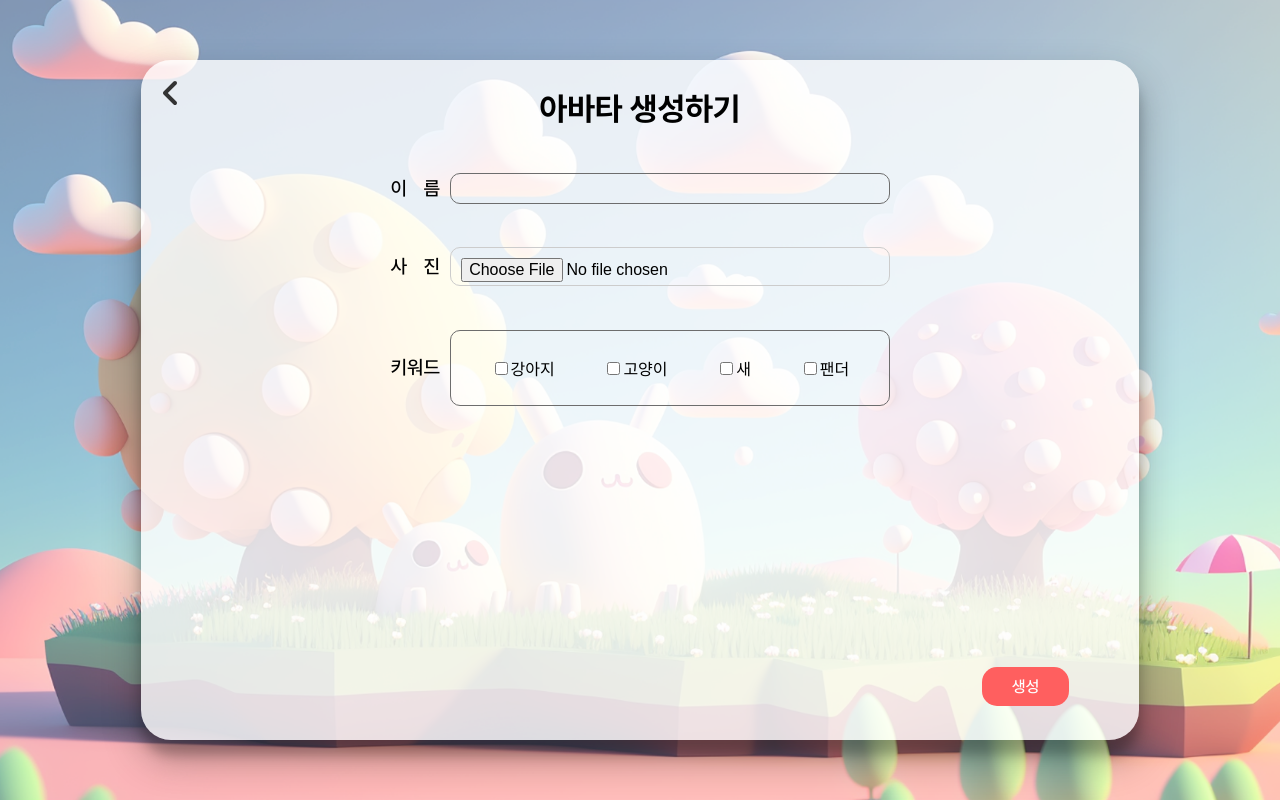
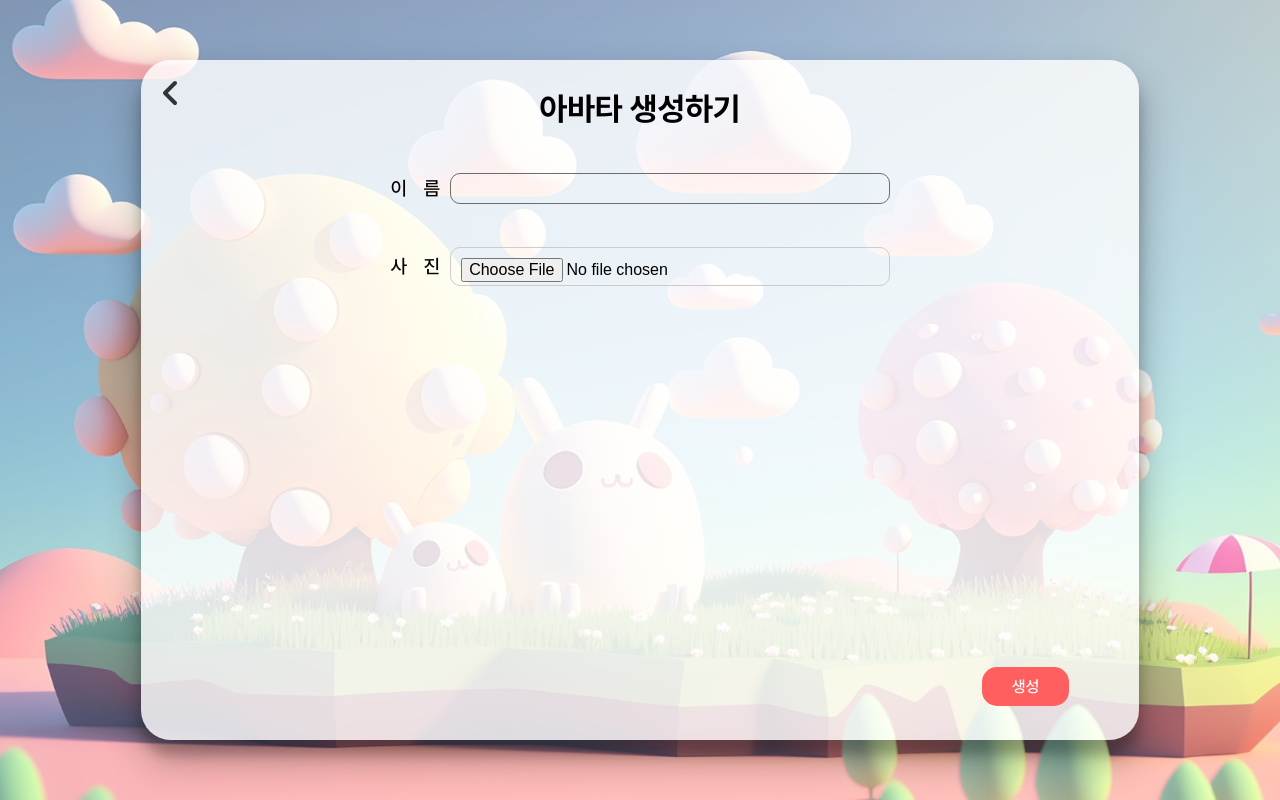
Before and after one commit to homoonshi/FeedMe, a React (Create React App) app in the folder Front-feedme/: page /CreatureCreate in a window 1280 px wide. Built offline with nearby package versions, Linux system fonts and the light colour scheme; what react-social-login-buttons would draw is missing.

Commit message:
Fix: Signup, CreateCreature, CreatureResult

```diff
--- a/Front-feedme/src/api/Api.js
+++ b/Front-feedme/src/api/Api.js
@@ -14,6 +14,8 @@ API.interceptors.request.use(
         const token = sessionStorage.getItem('accessToken');
         if (token) {
             config.headers['Authorization'] = token;  // Bearer 없이 토큰 설정
+        } else {
+            console.log('토큰이 없습니다.');
         }
         return config;
     },
--- a/Front-feedme/src/components/Creature/CreatureCreate.css
+++ b/Front-feedme/src/components/Creature/CreatureCreate.css
@@ -51,6 +51,7 @@
   padding-top: 3%;
   padding-left: 25%;
   padding-right: 25%;
+  overflow-y: auto;
 }
 
 .CreatureCreateFormNicknameContainer {
--- a/Front-feedme/src/components/Creature/CreatureCreate.jsx
+++ b/Front-feedme/src/components/Creature/CreatureCreate.jsx
@@ -1,39 +1,99 @@
 import React, { useState } from 'react';
-import { Link } from 'react-router-dom';
+import { Link, useNavigate } from 'react-router-dom';
 import { FontAwesomeIcon } from '@fortawesome/react-fontawesome';
 import { faAngleLeft } from '@fortawesome/free-solid-svg-icons';
+import { useDispatch, useSelector } from 'react-redux';
+import { setCreatureName, setKeyword, addKeyword, removeKeyword, resetKeywords, } from '../../store/slice';
 import './CreatureCreate.css';
 import '../../assets/font/Font.css';
+import axios from 'axios';
 
-// function Checkbox({ children, disabled, checked, onChange }) {
-//   return (
-//     <label>
-//       <input
-//         type="checkbox"
-//         disabled={disabled}
-//         checked={checked}
-//         onChange={({ target: { checked } }) => onChange(checked)}
-//       />
-//       {children}
-//     </label>
-//   );
+const CreatureCreate = () => {
+  const navigate = useNavigate();
+  const dispatch = useDispatch();
+  const { creatureName, keyword, token } = useSelector((state) => state.auth);
+  const [photo, setPhoto] = useState(null); // local state로 photo 관리
+
+  const handleImageUpload = (e) => {
+    const fileUrl = e.target.files[0];
+    if (fileUrl) {
+      setPhoto(fileUrl); // 로컬 상태에 파일 저장
+    }
+  };
+
+  // const handleKeywordChange = (type, value) => {
+  //   const keyword = { type, value };
+  //   const isKeywordExist = keywords.some((kw) => kw.type === type);
+
+  //   if (isKeywordExist) {
+  //     // 이미 존재하는 키워드 타입을 제거하고 새로운 값으로 추가
+  //     dispatch(removeKeyword({ type }));
+  //   }
+
+  //   dispatch(addKeyword(keyword));
+  // };
+
+  const handleSubmit = async (e) => {
+    e.preventDefault();
+
+    // const formData = new FormData();
+    // formData.append('creatureName', creatureName);
+    // formData.append('keywords', JSON.stringify(keywords)); // 키워드 배열 직렬화
+    // if (photo) {
+    //   formData.append('photo', photo.name); // 파일 추가
     // }
 
-const CreatureCreate = () => {
-  const [nickname, setNickname] = useState('');
-  const [selectedKeywords, setSelectedKeywords] = useState([]);
-  const [image, setImage] = useState(null);
+    // const formData = new FormData();
+    // formData.append('creatureName', creatureName);
+    // formData.append('photo', photo.name);
+    // formData.append('keyword', keyword);
 
-  const handleKeywordChange = (keyword) => {
-    setSelectedKeywords((prevKeywords) =>
-      prevKeywords.includes(keyword)
-        ? prevKeywords.filter((kw) => kw !== keyword)
-        : [...prevKeywords, keyword]
-    );
-  };
+    // // FormData를 JSON으로 변환하는 함수
+    // function formDataToJson(formData) {
+    //   const obj = {};
+    //   formData.forEach((value, key) => {
+    //     if (value instanceof File) {
+    //       // 파일 메타데이터를 JSON으로 포함
+    //       obj[key] = {
+    //         name: value.name,
+    //         size: value.size,
+    //         type: value.type,
+    //       };
+    //     } else {
+    //       obj[key] = value;
+    //     }
+    //   });
+    //   return JSON.stringify(obj);
+    // }
 
-  const handleImageUpload = (e) => {
-    setImage(URL.createObjectURL(e.target.files[0]));
+    // const json = formDataToJson(formData);
+
+    console.log(photo.name);
+    console.log(creatureName);
+    console.log(keyword);
+    console.log(token);
+
+    // 서버에 JSON 형식으로 데이터 보내기
+    try {
+      const response = await axios.post('http://localhost:8080/creature', {
+        creatureName,
+        keyword,
+        photo: photo.name
+      }, {
+        headers: {
+          'Content-Type': 'application/json',
+          'Authorization': `${token}`,
+        }
+      });
+
+      if (response.status === 200) {
+        navigate('/CreatureResult');
+      } else {
+        console.log('크리쳐 생성 실패', response.data);
+      }
+    } catch (error) {
+      console.error('서버 요청 중 오류 발생', error);
+    }
   };
 
   return (
@@ -43,15 +103,15 @@ const CreatureCreate = () => {
           <FontAwesomeIcon icon={faAngleLeft} size="2x" />
         </Link>
         <div className="CreatureCreateMainHeader">아바타 생성하기</div>
-        <form className="CreatureCreateForm">
+        <form className="CreatureCreateForm" onSubmit={handleSubmit}>
           <div className="CreatureCreateFormNicknameContainer">
             <label htmlFor="nickname" className="CreatureCreateFormNickname">이ㅤ름</label>
             <input
               className="CreatureCreateFormNicknameInput"
               type="text"
               id="nickname"
-              value={nickname}
-              onChange={(e) => setNickname(e.target.value)}
+              value={creatureName}
+              onChange={(e) => dispatch(setCreatureName(e.target.value))}
             />
           </div>
 
@@ -66,57 +126,150 @@ const CreatureCreate = () => {
             />
           </div>
 
-          {image && (
+          {photo && (
             <div className="CreatureCreateFormImagePreviewContainer">
-              <img src={image} alt="Preview" className="CreatureCreateFormImagePreview" />
+              <img src={URL.createObjectURL(photo)} alt="Preview" className="CreatureCreateFormImagePreview" />
             </div>
           )}
 
-          <div className="CreatureCreateFormKeywordsContainer">
+          {/* <div className="CreatureCreateFormKeywordsContainer">
             <label className="CreatureCreateFormKeywordsHeader">키워드</label>
             <div className="CreatureCreateFormKeywords">
+              <div>
+                <div>개체 선택</div>
                 <div className="CreatureCreateFormKeywordOption">
                   <input
-                  type="checkbox"
-                  id="cute"
-                  checked={selectedKeywords.includes('cute')}
-                  onChange={() => handleKeywordChange('cute')}
+                    type="radio"
+                    name="type"
+                    value="강아지"
+                    onChange={(e) => handleKeywordChange('type', e.target.value)}
                   />
-                <label htmlFor="cute">강아지</label>
+                  <label htmlFor="dog">강아지</label>
                 </div>
                 <div className="CreatureCreateFormKeywordOption">
                   <input
-                  type="checkbox"
-                  id="innocent"
-                  checked={selectedKeywords.includes('innocent')}
-                  onChange={() => handleKeywordChange('innocent')}
+                    type="radio"
+                    name="type"
+                    value="고양이"
+                    onChange={(e) => handleKeywordChange('type', e.target.value)}
                   />
-                <label htmlFor="innocent">고양이</label>
+                  <label htmlFor="cat">고양이</label>
                 </div>
                 <div className="CreatureCreateFormKeywordOption">
                   <input
-                  type="checkbox"
-                  id="bright"
-                  checked={selectedKeywords.includes('bright')}
-                  onChange={() => handleKeywordChange('bright')}
+                    type="radio"
+                    name="type"
+                    value="판다"
+                    onChange={(e) => handleKeywordChange('type', e.target.value)}
                   />
-                <label htmlFor="bright">새</label>
+                  <label htmlFor="panda">판다</label>
                 </div>
                 <div className="CreatureCreateFormKeywordOption">
                   <input
-                  type="checkbox"
-                  id="joy"
-                  checked={selectedKeywords.includes('joy')}
-                  onChange={() => handleKeywordChange('joy')}
+                    type="radio"
+                    name="type"
+                    value="래서 판다"
+                    onChange={(e) => handleKeywordChange('type', e.target.value)}
                   />
-                <label htmlFor="joy">팬더</label>
+                  <label htmlFor="red panda">래서 판다</label>
+                </div>
+                <div className="CreatureCreateFormKeywordOption">
+                  <input
+                    type="radio"
+                    name="type"
+                    value="여자 아이"
+                    onChange={(e) => handleKeywordChange('type', e.target.value)}
+                  />
+                  <label htmlFor="girl">여자 아이</label>
+                </div>
+                <div className="CreatureCreateFormKeywordOption">
+                  <input
+                    type="radio"
+                    name="type"
+                    value="남자 아이"
+                    onChange={(e) => handleKeywordChange('type', e.target.value)}
+                  />
+                  <label htmlFor="a boy">남자 아이</label>
+                </div>
+              </div>
+              <div>
+                <div>색상 선택</div>
+                <div className="CreatureCreateFormKeywordOption">
+                  <input
+                    type="radio"
+                    name="color"
+                    value="빨간색"
+                    onChange={(e) => handleKeywordChange('color', e.target.value)}
+                  />
+                  <label htmlFor="red">빨간색</label>
+                </div>
+                <div className="CreatureCreateFormKeywordOption">
+                  <input
+                    type="radio"
+                    name="color"
+                    value="노란색"
+                    onChange={(e) => handleKeywordChange('color', e.target.value)}
+                  />
+                  <label htmlFor="yellow">노란색</label>
+                </div>
+                <div className="CreatureCreateFormKeywordOption">
+                  <input
+                    type="radio"
+                    name="color"
+                    value="흰색"
+                    onChange={(e) => handleKeywordChange('color', e.target.value)}
+                  />
+                  <label htmlFor="white">흰색</label>
+                </div>
+                <div className="CreatureCreateFormKeywordOption">
+                  <input
+                    type="radio"
+                    name="color"
+                    value="보라색"
+                    onChange={(e) => handleKeywordChange('color', e.target.value)}
+                  />
+                  <label htmlFor="purple">보라색</label>
+                </div>
+                <div className="CreatureCreateFormKeywordOption">
+                  <input
+                    type="radio"
+                    name="color"
+                    value="금색"
+                    onChange={(e) => handleKeywordChange('color', e.target.value)}
+                  />
+                  <label htmlFor="gold">금색</label>
+                </div>
+                <div className="CreatureCreateFormKeywordOption">
+                  <input
+                    type="radio"
+                    name="color"
+                    value="분홍색"
+                    onChange={(e) => handleKeywordChange('color', e.target.value)}
+                  />
+                  <label htmlFor="pink">분홍색</label>
+                </div>
+                <div className="CreatureCreateFormKeywordOption">
+                  <input
+                    type="radio"
+                    name="color"
+                    value="은색"
+                    onChange={(e) => handleKeywordChange('color', e.target.value)}
+                  />
+                  <label htmlFor="silver">은색</label>
+                </div>
+                <div className="CreatureCreateFormKeywordOption">
+                  <input
+                    type="radio"
+                    name="color"
+                    value="회색"
+                    onChange={(e) => handleKeywordChange('color', e.target.value)}
+                  />
+                  <label htmlFor="grey">회색</label>
                 </div>
               </div>
             </div>
-
-          <Link to="/CreatureResult">
+          </div> */}
           <button type="submit" className="CreatureCreateButton">생성</button>
-          </Link>
         </form>
       </div>
     </div>
--- a/Front-feedme/src/components/Creature/CreatureResult.jsx
+++ b/Front-feedme/src/components/Creature/CreatureResult.jsx
@@ -4,20 +4,24 @@ import { FontAwesomeIcon } from '@fortawesome/react-fontawesome';
 import { faAngleLeft, faRotate } from '@fortawesome/free-solid-svg-icons';
 import './CreatureResult.css';
 import '../../assets/font/Font.css';
+import { useDispatch, useSelector } from 'react-redux';
 import catImage from '../../assets/images/test3.png';
 
 const CreatureResult = () => {
+
+  const { creatureName, photo } = useSelector((state) => state.auth);
+
   return (
     <div className="CreatureResultMain">
       <div className="CreatureResultContainer">
         <Link to="/CreatureCreate" className="backButton">
           <FontAwesomeIcon icon={faAngleLeft} size="2x" />
         </Link>
-          <div className="CreatureResultNameContainer">
-            <div className="CreatureResultName">냐옹이</div>
-          </div>
+        <div className="CreatureResultNameContainer">
+          <div className="CreatureResultName">{creatureName}</div>
+        </div>
         <div className="CreatureResultHeader">
-          <img src={catImage} alt="Cat" className="CreatureResultImage" />
+          <img src={photo} alt="Cat" className="CreatureResultImage" />
         </div>
         <Link to="/Main">
           <button type="submit" className="CreatureResultStartButton">Start</button>
--- a/Front-feedme/src/components/Login/Signup.jsx
+++ b/Front-feedme/src/components/Login/Signup.jsx
@@ -23,6 +23,10 @@ const Signup = () => {
 
   const handleSubmit = async (e) => {
     e.preventDefault();
+
+    console.log(nickname);
+    console.log(email);
+    console.log(birthday);
 
     try {
       const response = await axios.post('http://localhost:8080/users', {
```
Also changed, not shown: Front-feedme/src/components/Login/LoginLoding.jsx (+4 -4 lines), Front-feedme/src/store/slice.js (+35 -1 lines). Lines whose indentation alone changed are shown as unchanged.
